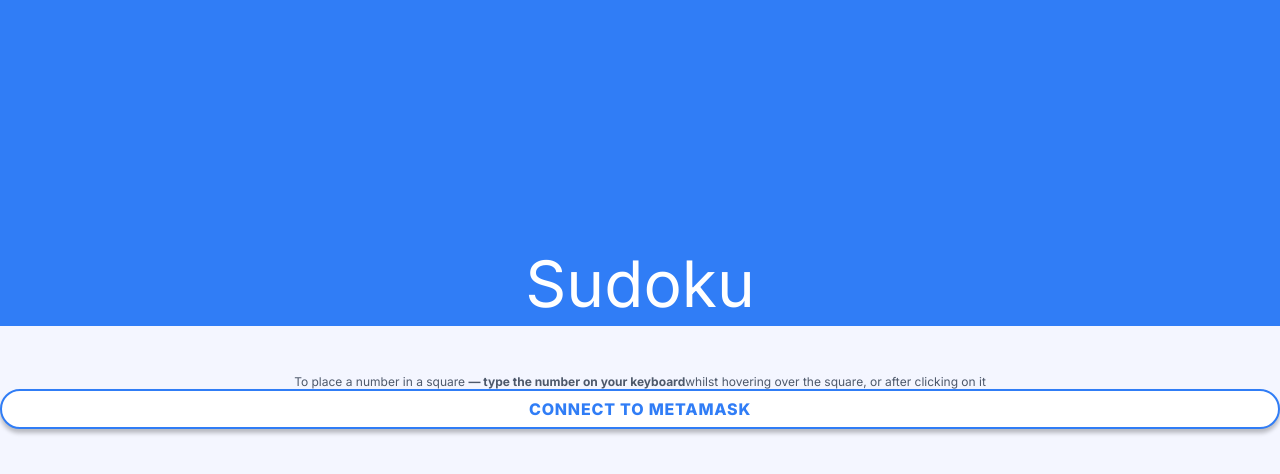
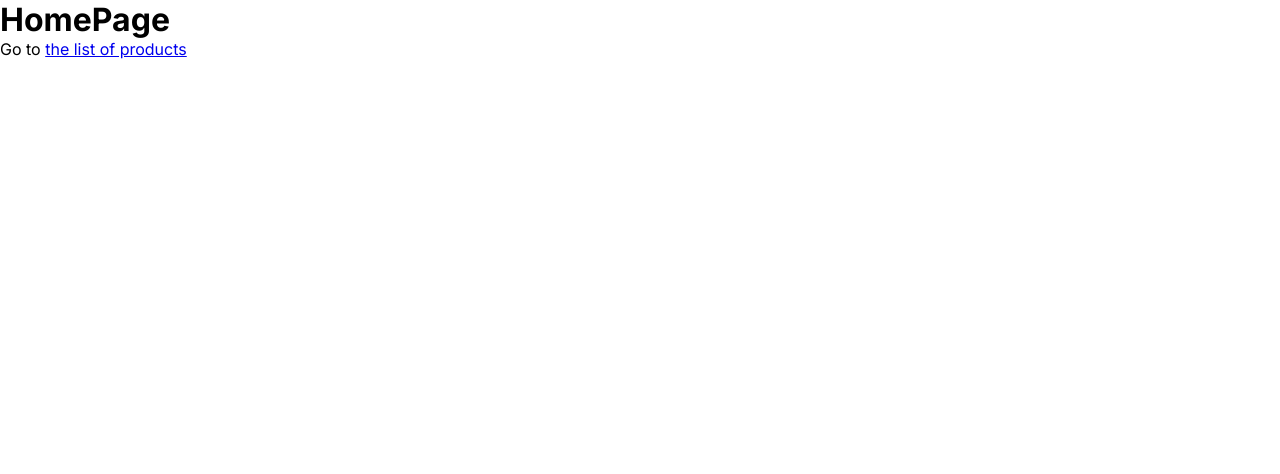
Before and after one commit to gylman/SudoChain, a React (Vite) app in the folder client/: page / in a window 1280 px wide. Shown: the top 474 px of the page. Built offline with nearby package versions, Linux system fonts and the light colour scheme.

Commit message:
react router

```diff
--- a/client/package.json
+++ b/client/package.json
@@ -12,6 +12,7 @@
   "dependencies": {
     "react": "^18.2.0",
     "react-dom": "^18.2.0",
+    "react-router-dom": "^6.17.0",
     "react-scroll": "^1.9.0",
     "styled-components": "^6.1.0",
     "web3": "^4.2.0"
--- a/client/src/App.jsx
+++ b/client/src/App.jsx
@@ -1,14 +1,17 @@
 // App.js
 import React, { useState } from 'react';
 import BaseButton from './components/BaseButton';
-import CardList from './components/CardList';
+import Sudokus from './components/Sudokus';
 import Sudoku from './components/Sudoku';
+import { createBrowserRouter, RouterProvider } from 'react-router-dom';
 
 import styled from 'styled-components';
+import Root from './pages/Root';
+import Home from './pages/Home';
 
 const Container = styled.div`
   width: 100%;
-  height: 100vh;
+  height: 100%;
   display: flex;
   justify-content: center;
   align-items: center;
@@ -26,6 +29,8 @@
 const LowerBack = styled.div`
   display: flex;
   flex-direction: column;
+  align-items: center;
+  justify-content: center;
   width: 100%;
   height: 59.2%;
   background: #f4f6ff;
@@ -46,17 +51,29 @@
   color: #4e596b;
   text-align: center;
   font-family: Inter;
-  font-size: 12px;
+  font-size: 20px;
   font-style: normal;
   font-weight: 400;
   line-height: normal;
   margin-top: 48px;
+  margin-bottom: 31px;
 `;
 
 const ConnectButton = styled(BaseButton)`
-  margin-top: 31px;
   background: black;
 `;
+
+const router = createBrowserRouter([
+  {
+    path: '/',
+    element: <Root />,
+    children: [
+      { index: true, element: <Home /> },
+      { path: 'sudokus', element: <Sudokus /> },
+      { path: 'sudokus/:gameId', element: <Sudoku /> },
+    ],
+  },
+]);
 
 function App() {
   const [account, setAccount] = useState(null);
@@ -73,6 +90,7 @@
   };
 
   return (
+    <RouterProvider router={router}>
       <Container>
         <UpperBack>
           <Title>Sudoku</Title>
@@ -90,6 +108,7 @@
           )}
         </LowerBack>
       </Container>
+    </RouterProvider>
   );
 }
 
--- a/client/src/components/CardList.jsx
+++ b/client/src/components/Sudokus.jsx
@@ -10,7 +10,7 @@
   overflow-y: auto;
 `;
 
-function CardList() {
+function Sudokus() {
   const mockData = Array(30)
     .fill()
     .map((_, idx) => new Date(Date.now() + idx * 24 * 60 * 60 * 1000)); // 30 mock deadlines
@@ -24,4 +24,4 @@
   );
 }
 
-export default CardList;
+export default Sudokus;
--- a/client/src/index.css
+++ b/client/src/index.css
@@ -6,7 +6,8 @@
 }
 
 html,
-body {
+body,
+#root {
   height: 100%;
   width: 100%;
 }
--- /dev/null
+++ b/client/src/pages/Home.jsx
@@ -0,0 +1,14 @@
+import React from 'react';
+import { Link } from 'react-router-dom';
+const Home = () => {
+  return (
+    <>
+      <h1>HomePage</h1>
+      <p>
+        Go to <Link to='products'>the list of products</Link>
+      </p>
+    </>
+  );
+};
+
+export default Home;
--- /dev/null
+++ b/client/src/pages/Root.jsx
@@ -0,0 +1,14 @@
+import React from 'react';
+import { Outlet } from 'react-router-dom';
+
+const Root = () => {
+  return (
+    <>
+      <main>
+        <Outlet />
+      </main>
+    </>
+  );
+};
+
+export default Root;
--- a/client/vite.config.js
+++ b/client/vite.config.js
@@ -1,7 +1,10 @@
-import { defineConfig } from 'vite'
-import react from '@vitejs/plugin-react-swc'
+import { defineConfig } from 'vite';
+import react from '@vitejs/plugin-react-swc';
 
 // https://vitejs.dev/config/
 export default defineConfig({
   plugins: [react()],
-})
+  optimizeDeps: {
+    exclude: ['js-big-decimal'],
+  },
+});
```
Also changed, not shown: 1 other file (tests, documents, lock files or other folders). Lines whose indentation alone changed are shown as unchanged.
